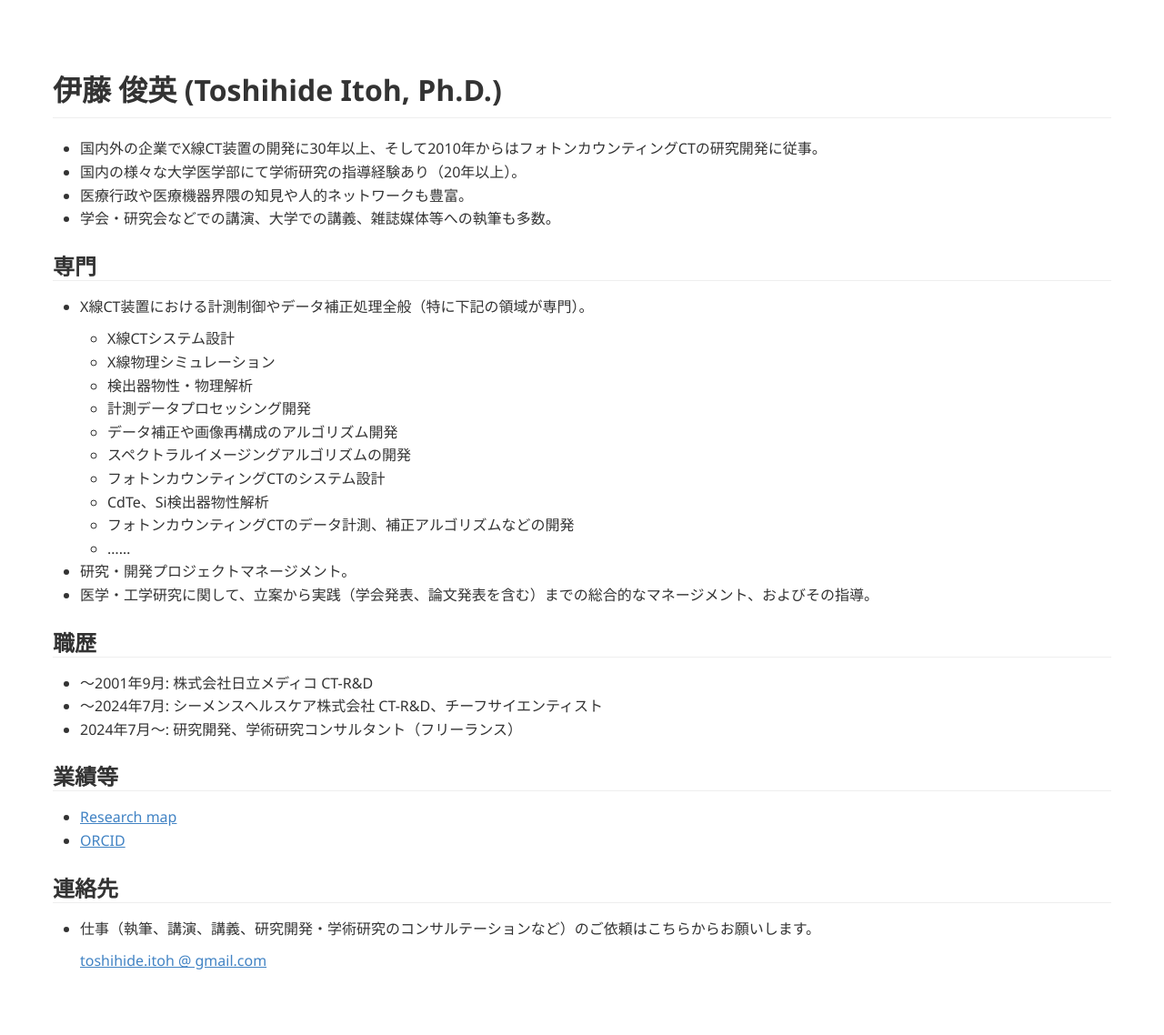
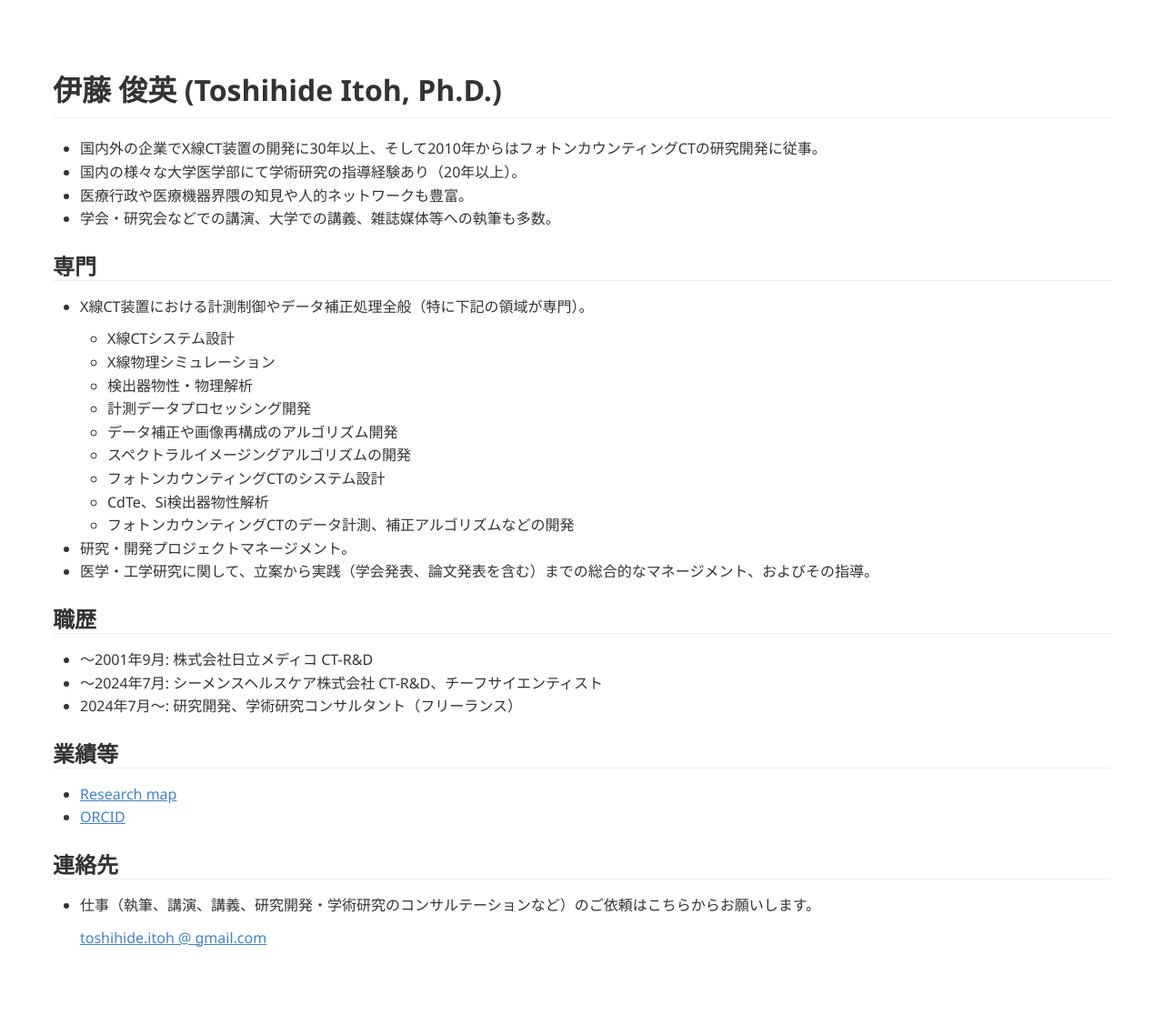
Before and after one commit to tnitoh/tnitoh.github.io, a Jekyll site: the page built from index.md, in a window 1280 px wide. Shown: the whole page at 91% size. Built offline with Jekyll 4.4.1, drawn with Linux system fonts in a browser that asks for light colours; Markdown is read by kramdown in place of the engine named in the settings; after the commit the page ends 1112 px from its top, so only the background shows below that.

Commit message:
Update index.md

```diff
--- a/index.md
+++ b/index.md
@@ -24,9 +24,6 @@ title: Toshihide Itoh's web page
   - フォトンカウンティングCTのシステム設計
   - CdTe、Si検出器物性解析
   - フォトンカウンティングCTのデータ計測、補正アルゴリズムなどの開発
-  - ……
-  <br>
-
 
 - 研究・開発プロジェクトマネージメント。
 - 医学・工学研究に関して、立案から実践（学会発表、論文発表を含む）までの総合的なマネージメント、およびその指導。
```
